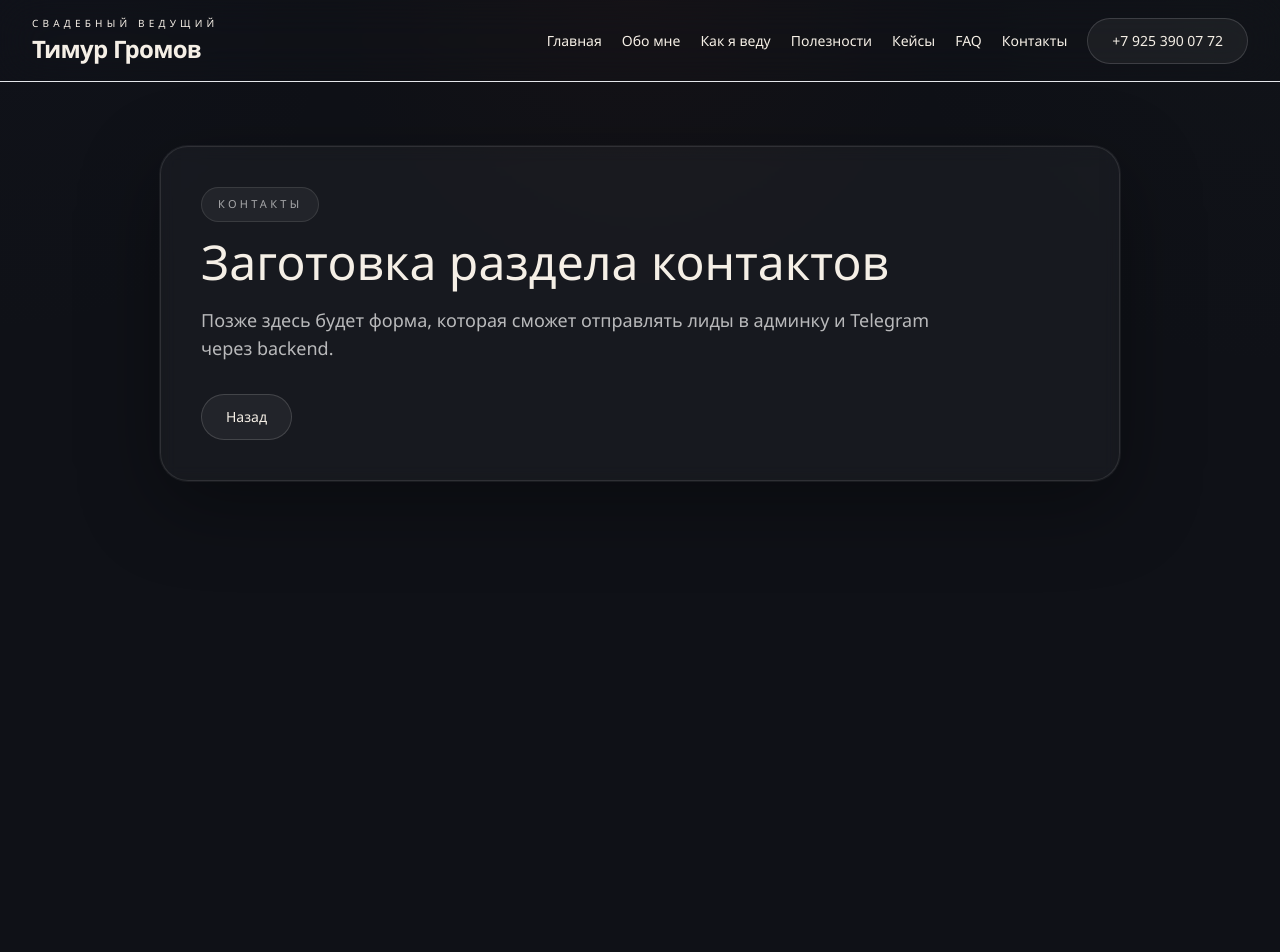
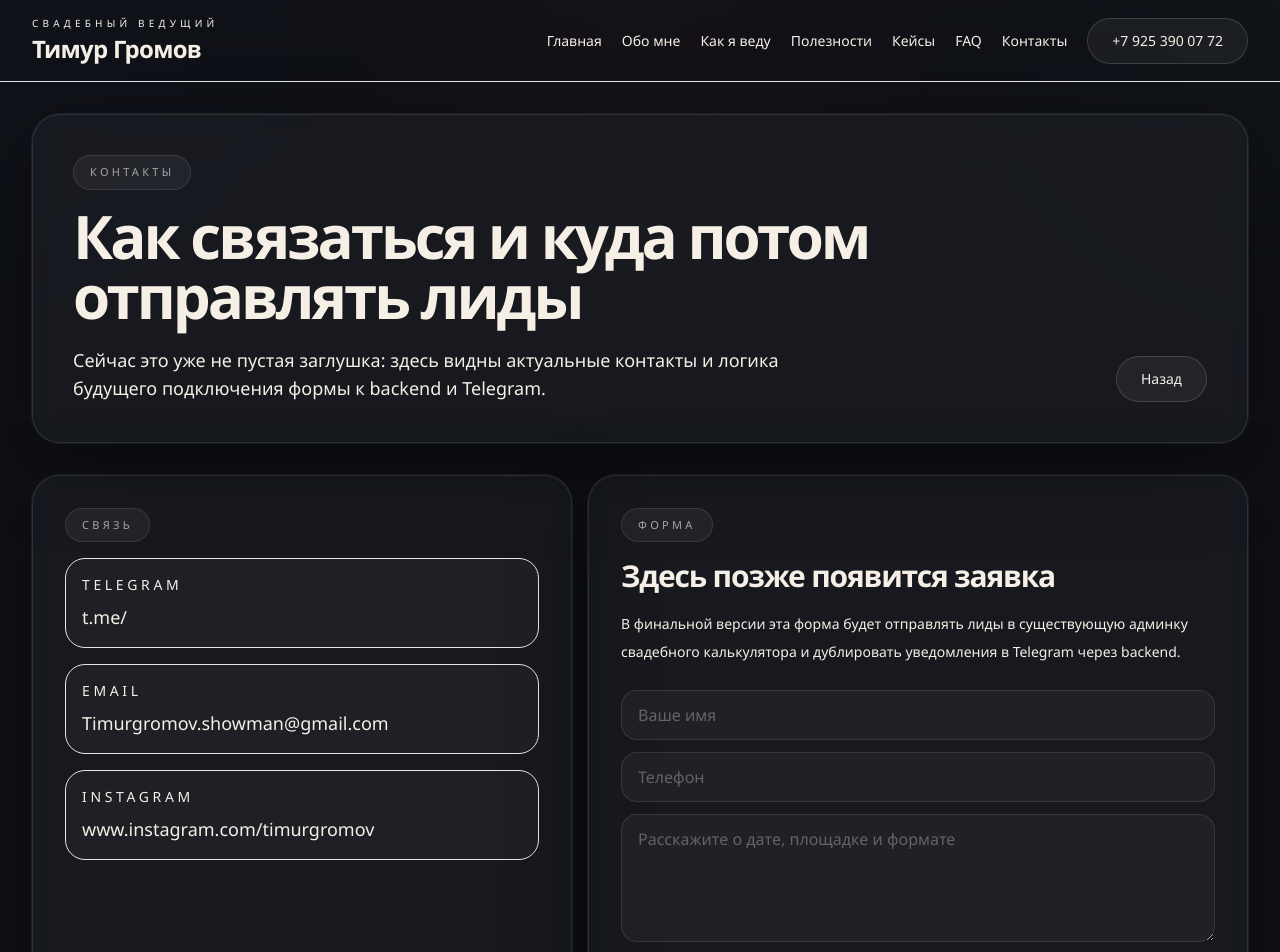
Before and after one commit to timurgromov/timurgromov-site-2026, a Next.js app: page /contacts in a window 1280 px wide. Shown: the top 952 px of the page. Before the commit the page ends 800 px from the top, so only its background shows below. Built offline with nearby package versions, Linux system fonts and the light colour scheme.

Commit message:
Fill out secondary site pages

```diff
--- a/app/cases/page.tsx
+++ b/app/cases/page.tsx
@@ -1,21 +1,37 @@
-import Link from "next/link";
+import Image from "next/image";
 import { SiteHeader } from "@/components/site-header";
+import { PageShell } from "@/components/page-shell";
+import { caseCards } from "@/lib/site-content";
 
 export default function CasesPage() {
   return (
     <main className="page-shell min-h-screen">
       <SiteHeader />
-      <div className="mx-auto max-w-5xl px-5 py-16 sm:px-8">
-        <div className="section-card p-10">
-          <p className="section-label">Кейсы</p>
-          <h1 className="font-[family-name:var(--font-display)] text-5xl text-paper">Заготовка раздела кейсов</h1>
-          <p className="section-copy mt-5">
-            Здесь позже появятся реальные карточки проектов и результаты переноса с Tilda.
-          </p>
-          <Link href="/" className="button-secondary mt-8 inline-flex">
-            Назад
-          </Link>
-        </div>
+
+      <PageShell
+        eyebrow="Кейсы"
+        title="Примеры живых свадебных моментов и сцены"
+        copy="Здесь собраны кадры, которые лучше всего передают манеру ведения и атмосферу вечера. Позже этот раздел можно расширить реальными описаниями проектов и видео."
+      />
+
+      <div className="mx-auto grid max-w-7xl gap-4 px-4 pb-10 sm:px-6 lg:grid-cols-2 lg:px-8">
+        {caseCards.map((card, index) => (
+          <article key={card.title} className="section-card overflow-hidden">
+            <div className="relative aspect-[16/10] overflow-hidden">
+              <Image
+                src={index === 0 ? "/media/selfie-group.jpg" : "/media/wedding-stage.jpg"}
+                alt={card.title}
+                fill
+                className="object-cover"
+              />
+            </div>
+            <div className="p-6">
+              <p className="section-label">Кейс {index + 1}</p>
+              <h2 className="text-3xl font-semibold tracking-[-0.04em] text-paper">{card.title}</h2>
+              <p className="mt-3 text-sm leading-7 text-white/66">{card.copy}</p>
+            </div>
+          </article>
+        ))}
       </div>
     </main>
   );
--- a/app/contacts/page.tsx
+++ b/app/contacts/page.tsx
@@ -1,21 +1,60 @@
 import Link from "next/link";
+import { PageShell } from "@/components/page-shell";
 import { SiteHeader } from "@/components/site-header";
+import { contactLinks } from "@/lib/site-content";
 
 export default function ContactsPage() {
   return (
     <main className="page-shell min-h-screen">
       <SiteHeader />
-      <div className="mx-auto max-w-5xl px-5 py-16 sm:px-8">
-        <div className="section-card p-10">
-          <p className="section-label">Контакты</p>
-          <h1 className="font-[family-name:var(--font-display)] text-5xl text-paper">Заготовка раздела контактов</h1>
-          <p className="section-copy mt-5">
-            Позже здесь будет форма, которая сможет отправлять лиды в админку и Telegram через backend.
+
+      <PageShell
+        eyebrow="Контакты"
+        title="Как связаться и куда потом отправлять лиды"
+        copy="Сейчас это уже не пустая заглушка: здесь видны актуальные контакты и логика будущего подключения формы к backend и Telegram."
+      />
+
+      <div className="mx-auto grid max-w-7xl gap-4 px-4 pb-10 sm:px-6 lg:grid-cols-[0.9fr_1.1fr] lg:px-8">
+        <section className="section-card p-6 sm:p-8">
+          <p className="section-label">Связь</p>
+          <div className="space-y-4">
+            {contactLinks.map((item) => (
+              <a key={item.label} href={item.href} className="block rounded-[20px] border border-white/8 bg-white/[0.03] p-4">
+                <div className="text-sm uppercase tracking-[0.26em] text-white/42">{item.label}</div>
+                <div className="mt-2 text-lg text-paper">{item.href.replace("mailto:", "").replace("https://", "")}</div>
+              </a>
+            ))}
+          </div>
+        </section>
+
+        <section className="section-card p-6 sm:p-8">
+          <p className="section-label">Форма</p>
+          <h2 className="text-3xl font-semibold tracking-[-0.04em] text-paper">Здесь позже появится заявка</h2>
+          <p className="mt-4 text-sm leading-7 text-white/66">
+            В финальной версии эта форма будет отправлять лиды в существующую админку свадебного калькулятора и
+            дублировать уведомления в Telegram через backend.
           </p>
-          <Link href="/" className="button-secondary mt-8 inline-flex">
-            Назад
+          <div className="mt-6 grid gap-3">
+            <input
+              aria-label="Имя"
+              className="rounded-2xl border border-white/10 bg-white/[0.04] px-4 py-3 text-white outline-none placeholder:text-white/30"
+              placeholder="Ваше имя"
+            />
+            <input
+              aria-label="Телефон"
+              className="rounded-2xl border border-white/10 bg-white/[0.04] px-4 py-3 text-white outline-none placeholder:text-white/30"
+              placeholder="Телефон"
+            />
+            <textarea
+              aria-label="Комментарий"
+              className="min-h-32 rounded-2xl border border-white/10 bg-white/[0.04] px-4 py-3 text-white outline-none placeholder:text-white/30"
+              placeholder="Расскажите о дате, площадке и формате"
+            />
+          </div>
+          <Link href="/" className="button-primary mt-5 inline-flex">
+            Отправить заявку
           </Link>
-        </div>
+        </section>
       </div>
     </main>
   );
--- a/app/faq/page.tsx
+++ b/app/faq/page.tsx
@@ -1,21 +1,28 @@
-import Link from "next/link";
 import { SiteHeader } from "@/components/site-header";
+import { PageShell } from "@/components/page-shell";
+import { faqItems } from "@/lib/site-content";
 
 export default function FaqPage() {
   return (
     <main className="page-shell min-h-screen">
       <SiteHeader />
-      <div className="mx-auto max-w-5xl px-5 py-16 sm:px-8">
-        <div className="section-card p-10">
-          <p className="section-label">FAQ</p>
-          <h1 className="font-[family-name:var(--font-display)] text-5xl text-paper">Заготовка раздела FAQ</h1>
-          <p className="section-copy mt-5">
-            Здесь появятся вопросы про видео, формы, деплой и дальнейшую поддержку сайта.
-          </p>
-          <Link href="/" className="button-secondary mt-8 inline-flex">
-            Назад
-          </Link>
-        </div>
+
+      <PageShell
+        eyebrow="FAQ"
+        title="Частые вопросы о формате, сценарии и переносе"
+        copy="Здесь удобно ответить на вопросы, которые чаще всего возникают у пар перед бронью. Это поможет разгрузить форму и сократить лишние переписки."
+      />
+
+      <div className="mx-auto grid max-w-7xl gap-4 px-4 pb-10 sm:px-6 lg:px-8">
+        {faqItems.map((item, index) => (
+          <details key={item.question} className="section-card group p-6">
+            <summary className="cursor-pointer list-none text-2xl font-semibold tracking-[-0.04em] text-paper">
+              <span className="mr-3 text-white/36">{String(index + 1).padStart(2, "0")}</span>
+              {item.question}
+            </summary>
+            <p className="mt-4 max-w-4xl text-sm leading-7 text-white/66">{item.answer}</p>
+          </details>
+        ))}
       </div>
     </main>
   );
--- a/app/not-found.tsx
+++ b/app/not-found.tsx
@@ -5,7 +5,7 @@ export default function NotFound() {
     <main className="page-shell flex min-h-screen items-center justify-center px-6">
       <div className="section-card max-w-xl p-10 text-center">
         <p className="section-label mx-auto w-fit">404</p>
-        <h1 className="font-[family-name:var(--font-display)] text-4xl text-paper">Страница не найдена</h1>
+        <h1 className="text-4xl font-semibold tracking-[-0.05em] text-paper">Страница не найдена</h1>
         <p className="mt-4 text-sm leading-7 text-white/66">
           Это служебная заглушка для будущего сайта. Вернись на главную и продолжим сборку.
         </p>
--- /dev/null
+++ b/components/page-shell.tsx
@@ -0,0 +1,27 @@
+import Link from "next/link";
+
+type PageShellProps = {
+  eyebrow: string;
+  title: string;
+  copy: string;
+  backHref?: string;
+};
+
+export function PageShell({ eyebrow, title, copy, backHref = "/" }: PageShellProps) {
+  return (
+    <div className="mx-auto max-w-7xl px-4 py-6 sm:px-6 lg:px-8 lg:py-8">
+      <div className="section-card p-6 sm:p-8 lg:p-10">
+        <p className="section-label">{eyebrow}</p>
+        <div className="grid gap-6 lg:grid-cols-[1fr_auto] lg:items-end">
+          <div className="max-w-4xl">
+            <h1 className="text-4xl font-semibold tracking-[-0.05em] text-paper sm:text-5xl lg:text-6xl">{title}</h1>
+            <p className="mt-5 max-w-3xl text-base leading-7 text-white/68 sm:text-lg">{copy}</p>
+          </div>
+          <Link href={backHref} className="button-secondary w-fit">
+            Назад
+          </Link>
+        </div>
+      </div>
+    </div>
+  );
+}
--- a/lib/site-content.ts
+++ b/lib/site-content.ts
@@ -59,6 +59,39 @@ export const caseCards = [
   },
 ] as const;
 
+export const reviewCards = [
+  {
+    quote: "Все было очень спокойно и по делу. Тимур удерживал внимание зала и не давил на программу.",
+    author: "Анастасия и Павел",
+  },
+  {
+    quote: "Понравилось, что вечер получился живым, без ощущения конвейера. Гости до сих пор вспоминают.",
+    author: "Мария и Антон",
+  },
+  {
+    quote: "Очень точный темп, хорошие шутки и нормальная работа с гостями. Ничего лишнего.",
+    author: "Екатерина и Михаил",
+  },
+] as const;
+
+export const faqItems = [
+  {
+    question: "Сколько длится подготовка к свадьбе?",
+    answer:
+      "Обычно начинаем с созвона, затем собираем сценарий и тайминг. Конкретный объем зависит от формата и количества гостей.",
+  },
+  {
+    question: "Можно ли добавить свои традиции и музыку?",
+    answer:
+      "Да, встраиваю ваши пожелания в сценарий, если они не ломают ритм и не превращают вечер в набор случайных пауз.",
+  },
+  {
+    question: "Вы работаете только в Москве?",
+    answer:
+      "Основной регион — Москва и область, но формат можно обсуждать отдельно, если площадка и логистика это позволяют.",
+  },
+] as const;
+
 export const contactLinks = [
   { label: "Telegram", href: "https://t.me/" },
   { label: "Email", href: "mailto:Timurgromov.showman@gmail.com" },
```
Also changed, not shown: app/reviews/page.tsx (+31 -11 lines), 2 other files (tests, documents, lock files or other folders).
